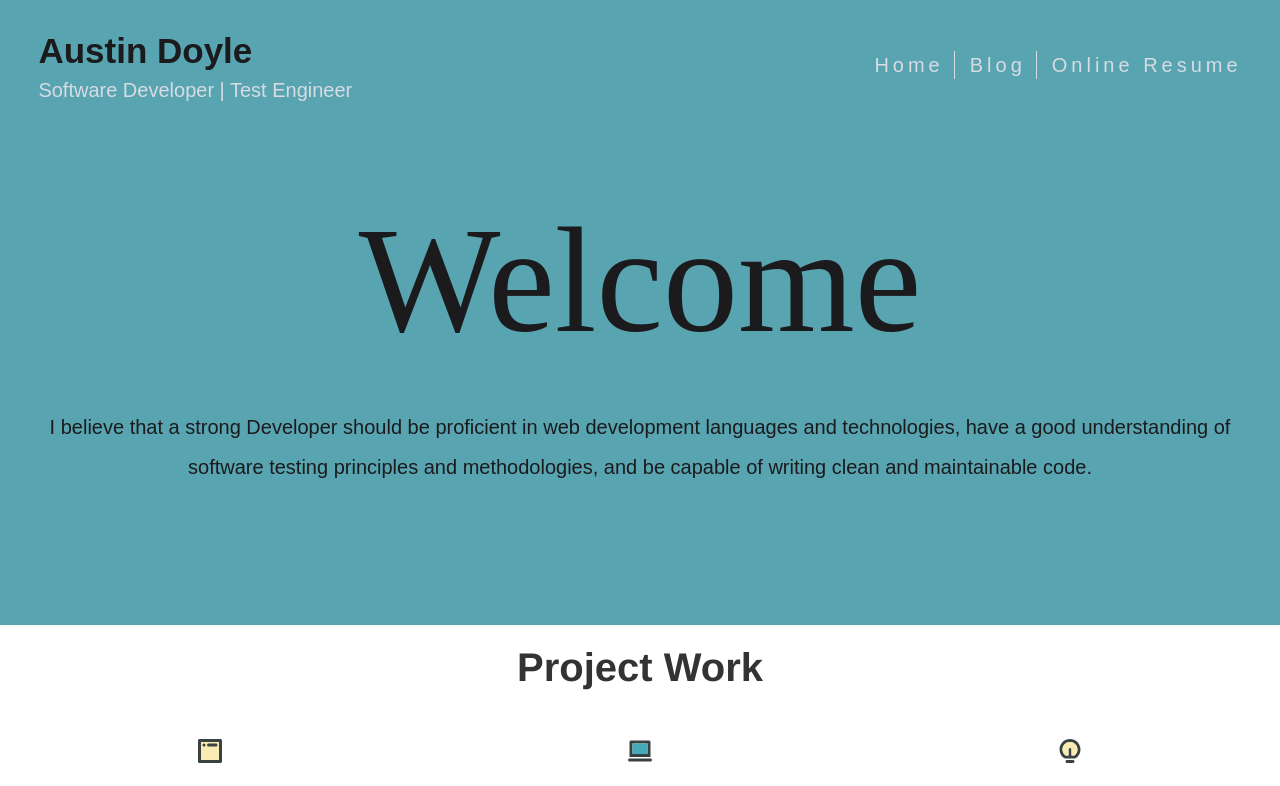
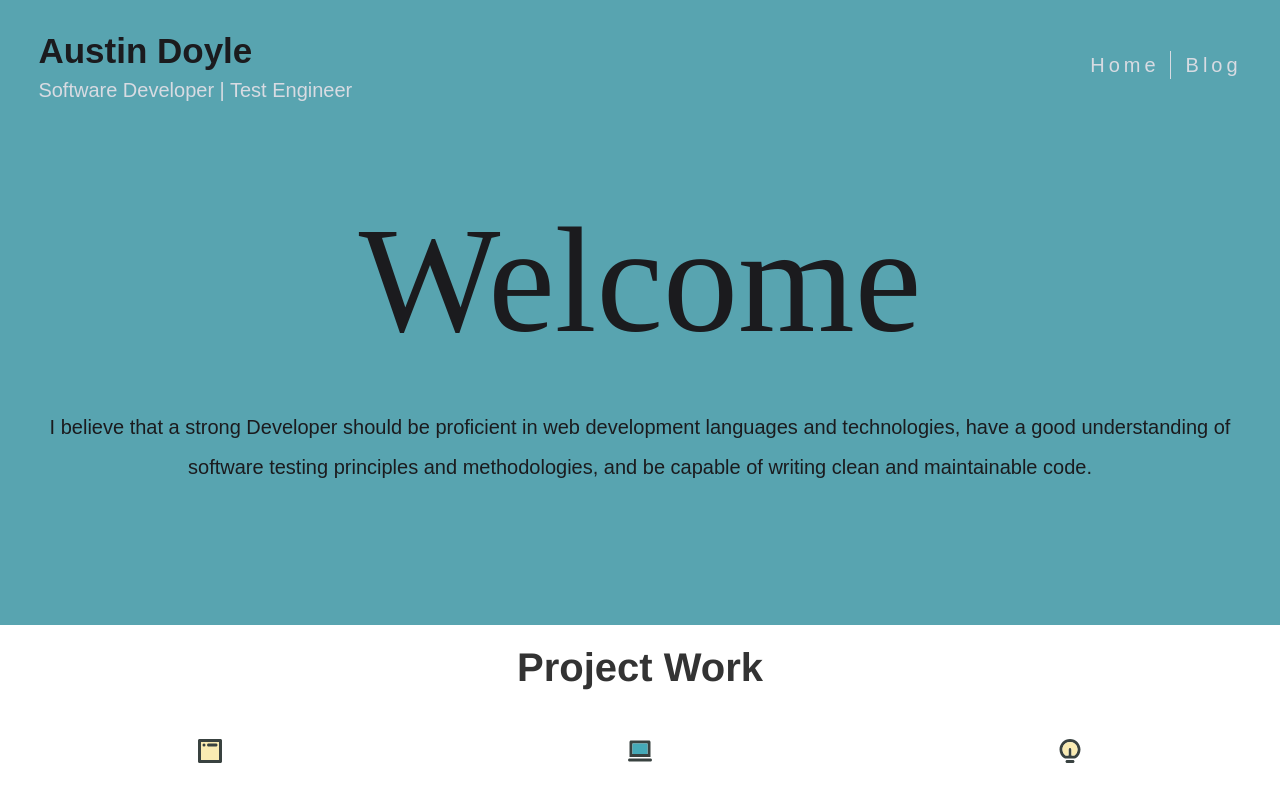
Before and after one commit to AustinDoyle/AustinsAngularWebsiteProject, an Angular app: page /home in a window 1280 px wide. Shown: the top 786 px of the page. Built offline with nearby package versions, Linux system fonts and the light colour scheme.

Commit message:
hotfix: remove resume from top toolbar

```diff
--- a/src/app/app-components/toolbar/toolbar.component.ts
+++ b/src/app/app-components/toolbar/toolbar.component.ts
@@ -11,7 +11,6 @@ export class ToolbarComponent {
   navItems = [
     { label: 'Home', url: '#' },
     { label: 'Blog', url: '/blog' },
-    { label: 'Online Resume', url: '/resume' },
   ];
 
   logoName = 'Austin Doyle';
```
